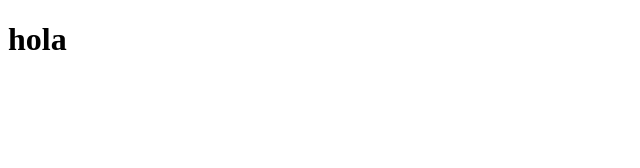
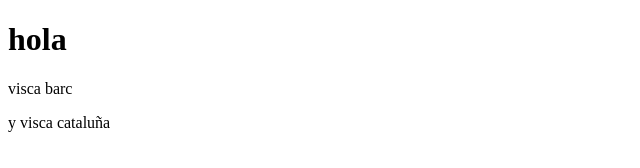
Before and after one commit to keneitor3000/primerrepo, a plain HTML site: page index.html in a window 1280 px wide. Shown: the whole page, without its empty margins (0-640 px from the left). Drawn offline with Linux system fonts and the light colour scheme.

Commit message:
cambios de daniel
titulos

```diff
--- a/index.html
+++ b/index.html
@@ -7,5 +7,7 @@
 </head>
 <body>
     <h1>hola</h1>
+    <p>visca barc</p>
+    <p>y visca cataluña</p>
 </body>
 </html>
```
